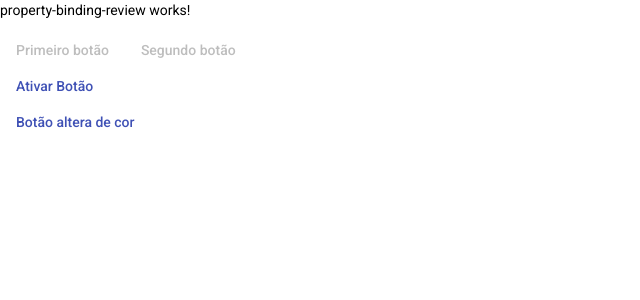
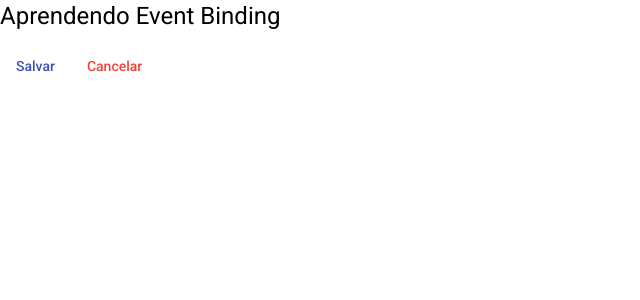
Before and after one commit to marcosviniciohd/angular-7-material-desing, an Angular app in the folder data-binding-app/: page / in a window 1280 px wide. Shown: the top 300 px of the page, without its empty margins (0-640 px from the left). Built offline with nearby package versions, Linux system fonts and the light colour scheme.

Commit message:
Event Biding

```diff
--- a/data-binding-app/src/app/app.component.html
+++ b/data-binding-app/src/app/app.component.html
@@ -3,4 +3,5 @@
 <app-property-binding></app-property-binding>-->
 <!-- <app-event-binding></app-event-binding> -->
 <!-- <app-string-interpolation-revision></app-string-interpolation-revision> -->
-<app-property-binding-review></app-property-binding-review>
+<!-- <app-property-binding-review></app-property-binding-review> -->
+<app-event-binding-review></app-event-binding-review>
--- a/data-binding-app/src/app/app.module.ts
+++ b/data-binding-app/src/app/app.module.ts
@@ -14,6 +14,7 @@ import { EventBindingComponent } from './event-binding/event-binding.component';
 import {MatProgressSpinnerModule} from '@angular/material/progress-spinner';
 import { StringInterpolationRevisionComponent } from './string-interpolation-revision/string-interpolation-revision.component';
 import { PropertyBindingReviewComponent } from './property-binding-review/property-binding-review.component';
+import { EventBindingReviewComponent } from './event-binding-review/event-binding-review.component';
 
 @NgModule({
   declarations: [
@@ -24,6 +25,7 @@ import { PropertyBindingReviewComponent } from './property-binding-review/proper
     EventBindingComponent,
     StringInterpolationRevisionComponent,
     PropertyBindingReviewComponent,
+    EventBindingReviewComponent,
   ],
   imports: [
     BrowserModule,
--- /dev/null
+++ b/data-binding-app/src/app/event-binding-review/event-binding-review.component.html
@@ -0,0 +1,5 @@
+<h1>Aprendendo Event Binding</h1>
+<section>
+  <button mat-button color="primary" (click)="save()">Salvar</button>
+  <button mat-button color="warn" (click)="increment()">{{buttonName}}</button>
+</section>
--- /dev/null
+++ b/data-binding-app/src/app/event-binding-review/event-binding-review.component.ts
@@ -0,0 +1,28 @@
+import { Component, OnInit } from '@angular/core';
+
+@Component({
+  selector: 'app-event-binding-review',
+  templateUrl: './event-binding-review.component.html',
+  styleUrls: ['./event-binding-review.component.css']
+})
+export class EventBindingReviewComponent implements OnInit {
+
+  buttonName: string = 'Cancelar';
+  i = 0;
+
+  constructor() { }
+
+  ngOnInit(): void {
+  }
+
+  save(): void {
+    console.log('Saved');
+  }
+
+  increment(): void {
+    this.i++;
+    this.buttonName = 'Incrementar' + this.i;
+    console.log(this.i);
+  }
+
+}
```
Also changed, not shown: data-binding-app/src/app/event-binding-review/event-binding-review.component.css (added), 1 other file (tests, documents, lock files or other folders).
